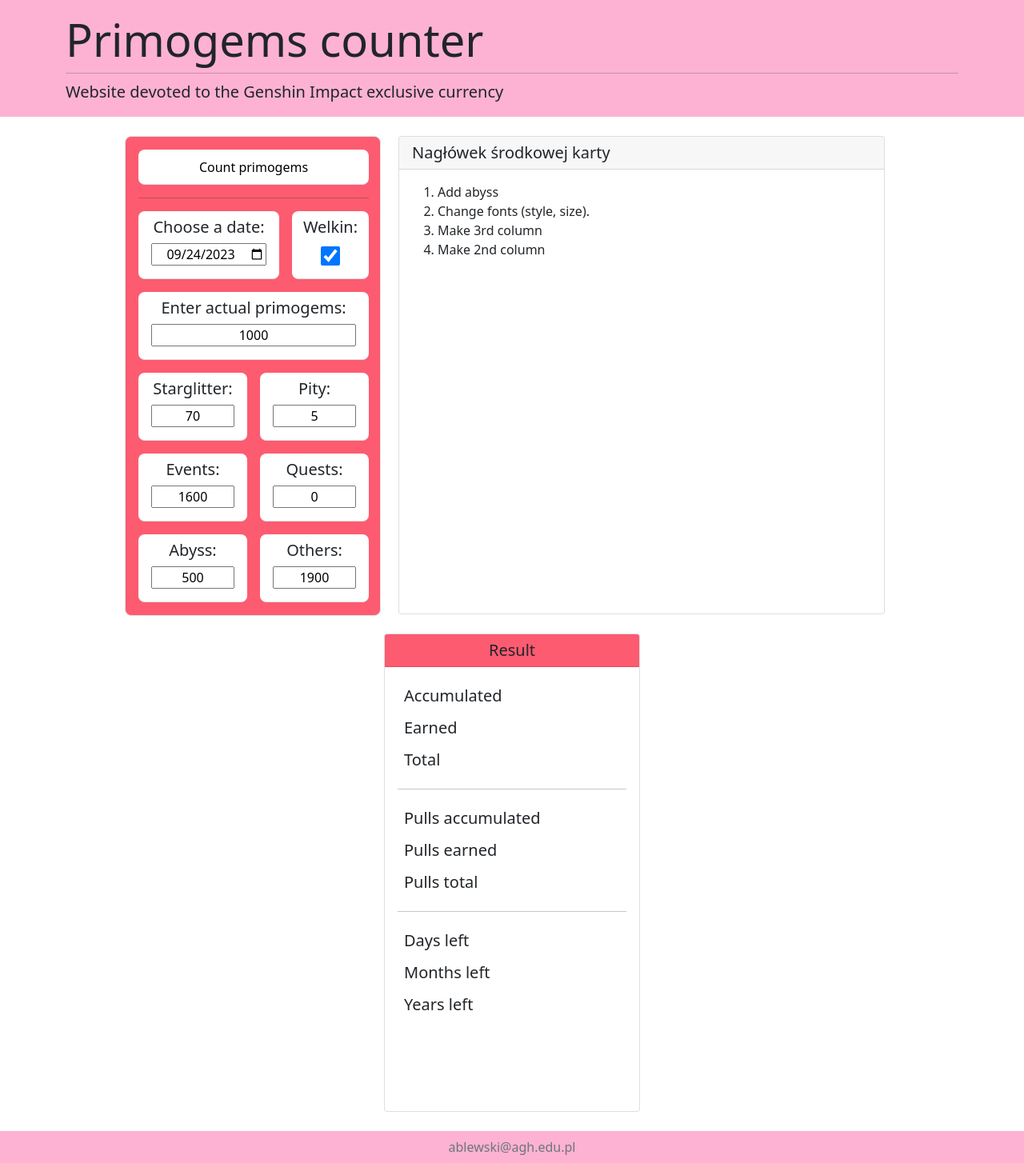
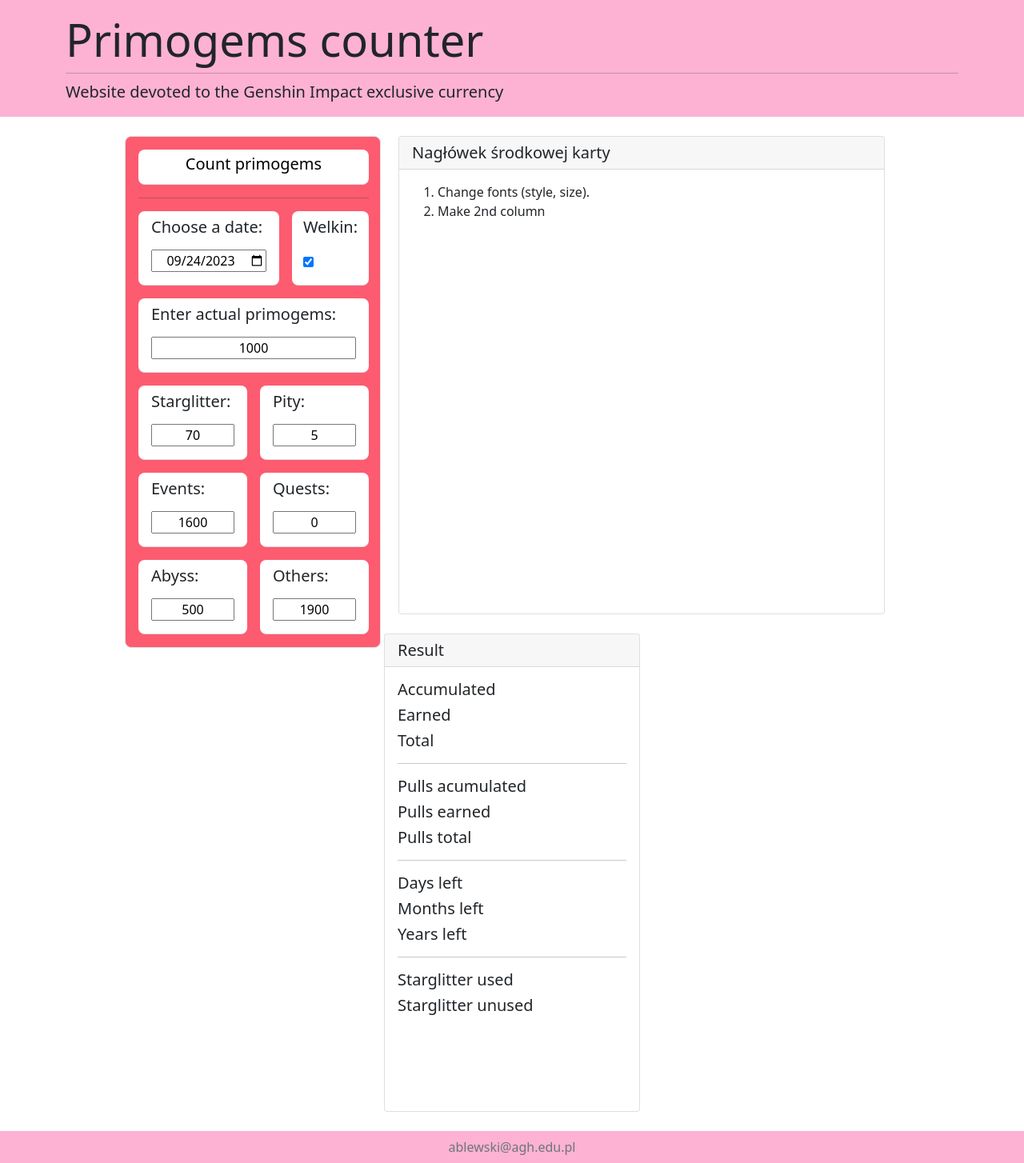
Before and after one commit to Ablesh1/primogems_counter_2023, a Django app: page /primogems/ in a window 1280 px wide. Shown: the part 56-1510 px from the top of the page at 80% size. Run offline with Django 4.2, Linux system fonts and the light colour scheme.

Commit message:
Finish 3rd column

```diff
--- a/templates/primogems/primogems_new.html
+++ b/templates/primogems/primogems_new.html
@@ -52,21 +52,23 @@
                             {% csrf_token %}
                             <ul class="list-group">
                                 <!-- Button field -->
-                                <button type="submit" class="primogems-button">Count primogems</button>
+                                <button type="submit" class="primogems-button">
+                                    <h5>Count primogems</h5>
+                                </button>
                                 <hr class="left-col-line">
                                 <!-- List field: Date, Welkin-->
                                 <li class="list-group-item border-0">
                                     <div class="row date-welkin">
                                         <div class="col-8">
                                             <div class="date-field">
-                                                <h5 class="input-label">{{ form.date_input.label_tag }}</h5>
-                                                <div class="input-field">{{ form.date_input }}</div>
+                                                <h5>{{ form.date_input.label_tag }}</h5>
+                                                <div>{{ form.date_input }}</div>
                                             </div>
                                         </div>
                                         <div class="col-4">
                                             <div class="welkin-field">
-                                                <h5 class="input-label">{{ form.welkin_input.label_tag }}</h5>
-                                                <div class="input-field">{{ form.welkin_input }}</div>
+                                                <h5>{{ form.welkin_input.label_tag }}</h5>
+                                                <div>{{ form.welkin_input }}</div>
                                             </div>
                                         </div>
                                     </div>
@@ -76,8 +78,8 @@
                                     <div class="row primogems">
                                         <div class="col-12">
                                             <div class="primogems-field">
-                                                <h5 class="input-label">{{ form.primogems_input.label_tag }}</h5>
-                                                <div class="input-field">{{ form.primogems_input }}</div>
+                                                <h5>{{ form.primogems_input.label_tag }}</h5>
+                                                <div>{{ form.primogems_input }}</div>
                                             </div>
                                         </div>
                                     </div>
@@ -87,14 +89,14 @@
                                     <div class="row star-pity">
                                         <div class="col-6">
                                             <div class="star-field">
-                                                <h5 class="input-label">{{ form.starglitter_input.label_tag }}</h5>
-                                                <div class="input-field">{{ form.starglitter_input }}</div>
+                                                <h5>{{ form.starglitter_input.label_tag }}</h5>
+                                                <div>{{ form.starglitter_input }}</div>
                                             </div>
                                         </div>
                                         <div class="col-6">
                                             <div class="pity-field">
-                                                <h5 class="input-label">{{ form.pity_input.label_tag }}</h5>
-                                                <div class="input-field">{{ form.pity_input }}</div>
+                                                <h5>{{ form.pity_input.label_tag }}</h5>
+                                                <div>{{ form.pity_input }}</div>
                                             </div>
                                         </div>
                                     </div>
@@ -104,14 +106,14 @@
                                     <div class="row events-quests">
                                         <div class="col-6">
                                             <div class="events-field">
-                                                <h5 class="input-label">{{ form.events_input.label_tag }}</h5>
-                                                <div class="input-field">{{ form.events_input }}</div>
+                                                <h5>{{ form.events_input.label_tag }}</h5>
+                                                <div>{{ form.events_input }}</div>
                                             </div>
                                         </div>
                                         <div class="col-6">
                                             <div class="quests-field">
-                                                <h5 class="input-label">{{ form.quests_input.label_tag }}</h5>
-                                                <div class="input-field">{{ form.quests_input }}</div>
+                                                <h5>{{ form.quests_input.label_tag }}</h5>
+                                                <div>{{ form.quests_input }}</div>
                                             </div>
                                         </div>
                                       </div>
@@ -121,14 +123,14 @@
                                     <div class="row abyss-others">
                                         <div class="col-6">
                                             <div class="abbys-field">
-                                                <h5 class="input-label">{{ form.abyss_input.label_tag }}</h5>
-                                                <div class="input-field">{{ form.abyss_input }}</div>
+                                                <h5>{{ form.abyss_input.label_tag }}</h5>
+                                                <div>{{ form.abyss_input }}</div>
                                             </div>
                                         </div>
                                         <div class="col-6">
                                             <div class="others-field">
-                                                <h5 class="input-label">{{ form.others_input.label_tag }}</h5>
-                                                <div class="input-field">{{ form.others_input }}</div>
+                                                <h5>{{ form.others_input.label_tag }}</h5>
+                                                <div>{{ form.others_input }}</div>
                                             </div>
                                         </div>
                                     </div>
@@ -143,9 +145,7 @@
                     <h5 class="card-header">Nagłówek środkowej karty</h5>
                     <div class="card-body">
                         <ol>
-                            <li>Add abyss</li>
                             <li>Change fonts (style, size).</li>
-                            <li>Make 3rd column</li>
                             <li>Make 2nd column</li>
                         </ol>
                     </div>
@@ -153,133 +153,158 @@
             </div>
             <div class="col-xxl-3">
                 <div class="card right-side">
-                     <h5 class="card-header text-center" style="background-color: #fd5b70;">
+                    <h5 class="card-header">
                         Result
                     </h5>
-                    <div class="card-body rounded" style="height: 28.813rem">
+                    <div class="card-body">
+                        <div class="flex-container">
+                            <div class="output-left">
+                                <h5>Accumulated</h5>
+                            </div>
+                            <div class="output-right">
+                                {% if result %}
+                                    {% with result.0 as accumulated %}
+                                        <h5>{{ accumulated }}</h5>
+                                    {% endwith %}
+                                {% endif %}
+                            </div>
+                        </div>
+                        <div class="flex-container">
+                            <div class="output-left">
+                                <h5>Earned</h5>
+                            </div>
+                            <div class="output-right">
+                                {% if result %}
+                                        {% with result.1 as earned %}
+                                            <h5>{{ earned }}</h5>
+                                        {% endwith %}
+                                    {% endif %}
+                                </div>
+                            </div>
                         <div>
-                            <div class="d-flex flex-row bd-highlight mb-0">
-                                <div class="p-2 bd-highlight">
-                                    <h5 class="card-title text-center mb-0">Accumulated</h5>
+                            <div class="flex-container">
+                                <div class="output-left">
+                                    <h5>Total</h5>
                                 </div>
-                                <div class="ms-auto p-2 bd-highlight">
+                                <div class="output-right">
                                     {% if result %}
-                                        {% with result.0 as accumulated %}
-                                            <h5 class="text-center mb-0">{{ accumulated }}</h5>
+                                        {% with result.2 as total %}
+                                            <h5>{{ total }}</h5>
+                                        {% endwith %}
+                                    {% endif %}
+                                </div>
+                            </div>
+                        </div>
+                        <hr class="right-col-line">
+                        <div>
+                            <div class="flex-container">
+                                <div class="output-left">
+                                    <h5>Pulls acumulated</h5>
+                                </div>
+                                <div class="output-right">
+                                    {% if result %}
+                                        {% with result.3 as pulls_accumulated %}
+                                            <h5>{{ pulls_accumulated }}</h5>
                                         {% endwith %}
                                     {% endif %}
                                 </div>
                             </div>
                         </div>
                         <div>
-                            <div class="d-flex flex-row bd-highlight mb-0">
-                                <div class="p-2 bd-highlight">
-                                    <h5 class="card-title text-center mb-0">Earned</h5>
+                            <div class="flex-container">
+                                <div class="output-left">
+                                    <h5>Pulls earned</h5>
                                 </div>
-                                <div class="ms-auto p-2 bd-highlight">
+                                <div class="output-right">
                                     {% if result %}
-                                        {% with result.1 as earned %}
-                                            <h5 class="text-center mb-0">{{ earned }}</h5>
+                                        {% with result.4 as pulls_earned %}
+                                            <h5>{{ pulls_earned }}</h5>
                                         {% endwith %}
                                     {% endif %}
                                 </div>
                             </div>
                         </div>
                         <div>
-                            <div class="d-flex flex-row bd-highlight mb-0">
-                                <div class="p-2 bd-highlight">
-                                    <h5 class="card-title text-center mb-0">Total</h5>
+                            <div class="flex-container">
+                                <div class="output-left">
+                                    <h5>Pulls total</h5>
                                 </div>
-                                <div class="ms-auto p-2 bd-highlight">
+                                <div class="output-right">
                                     {% if result %}
-                                        {% with result.2 as total %}
-                                            <h5 class="text-center mb-0">{{ total }}</h5>
+                                        {% with result.5 as pulls_total %}
+                                            <h5>{{ pulls_total }}</h5>
                                         {% endwith %}
                                     {% endif %}
                                 </div>
                             </div>
                         </div>
-                        <hr class="my-3">
+                        <hr class="right-col-line">
                         <div>
-                            <div class="d-flex flex-row bd-highlight mb-0">
-                                <div class="p-2 bd-highlight">
-                                    <h5 class="card-title text-center mb-0">Pulls accumulated</h5>
+                            <div class="flex-container">
+                                <div class="output-left">
+                                    <h5>Days left</h5>
                                 </div>
-                                <div class="ms-auto p-2 bd-highlight">
+                                <div class="output-right">
                                     {% if result %}
-                                        {% with result.3 as pulls_accumulated %}
-                                            <h5 class="text-center mb-0">{{ pulls_accumulated }}</h5>
+                                        {% with result.6 as days_left %}
+                                            <h5>{{ days_left }}</h5>
                                         {% endwith %}
                                     {% endif %}
                                 </div>
                             </div>
                         </div>
                         <div>
-                            <div class="d-flex flex-row bd-highlight mb-0">
-                                <div class="p-2 bd-highlight">
-                                    <h5 class="card-title text-center mb-0">Pulls earned</h5>
+                            <div class="flex-container">
+                                <div class="output-left">
+                                    <h5>Months left</h5>
                                 </div>
-                                <div class="ms-auto p-2 bd-highlight">
+                                <div class="output-right">
                                     {% if result %}
-                                        {% with result.4 as pulls_earned %}
-                                            <h5 class="text-center mb-0">{{ pulls_earned }}</h5>
+                                        {% with result.7 as months_left %}
+                                            <h5>{{ months_left }}</h5>
                                         {% endwith %}
                                     {% endif %}
                                 </div>
                             </div>
                         </div>
                         <div>
-                            <div class="d-flex flex-row bd-highlight mb-0">
-                                <div class="p-2 bd-highlight">
-                                    <h5 class="card-title text-center mb-0">Pulls total</h5>
+                            <div class="flex-container">
+                                <div class="output-left">
+                                    <h5>Years left</h5>
                                 </div>
-                                <div class="ms-auto p-2 bd-highlight">
+                                <div class="output-right">
                                     {% if result %}
-                                        {% with result.5 as pulls_total %}
-                                            <h5 class="text-center mb-0">{{ pulls_total }}</h5>
+                                        {% with result.8 as years_left %}
+                                            <h5 class="text-center mb-0">{{ years_left }}</h5>
                                         {% endwith %}
                                     {% endif %}
                                 </div>
                             </div>
                         </div>
-                        <hr class="my-3">
+                        <hr class="right-col-line">
                         <div>
-                            <div class="d-flex flex-row bd-highlight mb-0">
-                                <div class="p-2 bd-highlight">
-                                    <h5 class="card-title text-center mb-0">Days left</h5>
+                            <div class="flex-container">
+                                <div class="output-left">
+                                    <h5>Starglitter used</h5>
                                 </div>
-                                <div class="ms-auto p-2 bd-highlight">
+                                <div class="output-right">
                                     {% if result %}
-                                        {% with result.6 as days_left %}
-                                            <h5 class="text-center mb-0">{{ days_left }}</h5>
+                                        {% with result.6 as glitter_used %}
+                                            <h5>{{ glitter_used }}</h5>
                                         {% endwith %}
                                     {% endif %}
                                 </div>
                             </div>
                         </div>
                         <div>
-                            <div class="d-flex flex-row bd-highlight mb-0">
-                                <div class="p-2 bd-highlight">
-                                    <h5 class="card-title text-center mb-0">Months left</h5>
+                            <div class="flex-container">
+                                <div class="output-left">
+                                    <h5>Starglitter unused</h5>
                                 </div>
-                                <div class="ms-auto p-2 bd-highlight">
+                                <div class="output-right">
                                     {% if result %}
-                                        {% with result.7 as months_left %}
-                                            <h5 class="text-center mb-0">{{ months_left }}</h5>
-                                        {% endwith %}
-                                    {% endif %}
-                                </div>
-                            </div>
-                        </div>
-                        <div>
-                            <div class="d-flex flex-row bd-highlight mb-0">
-                                <div class="p-2 bd-highlight">
-                                    <h5 class="card-title text-center mb-0">Years left</h5>
-                                </div>
-                                <div class="ms-auto p-2 bd-highlight">
-                                    {% if result %}
-                                        {% with result.8 as years_left %}
-                                            <h5 class="text-center mb-0">{{ years_left }}</h5>
+                                        {% with result.7 as glitter_unused %}
+                                            <h5>{{ glitter_unused }}</h5>
                                         {% endwith %}
                                     {% endif %}
                                 </div>
@@ -294,7 +319,6 @@
                 <span class="text-muted">ablewski@agh.edu.pl</span>
             </div>
         </footer>
-
         <!-- Dodaj link do biblioteki Bootstrap JavaScript (opcjonalnie) -->
         <script src="https://ajax.googleapis.com/ajax/libs/jquery/3.5.1/jquery.min.js"></script>
         <script src="https://cdnjs.cloudflare.com/ajax/libs/popper.js/1.16.0/umd/popper.min.js"></script>
```
